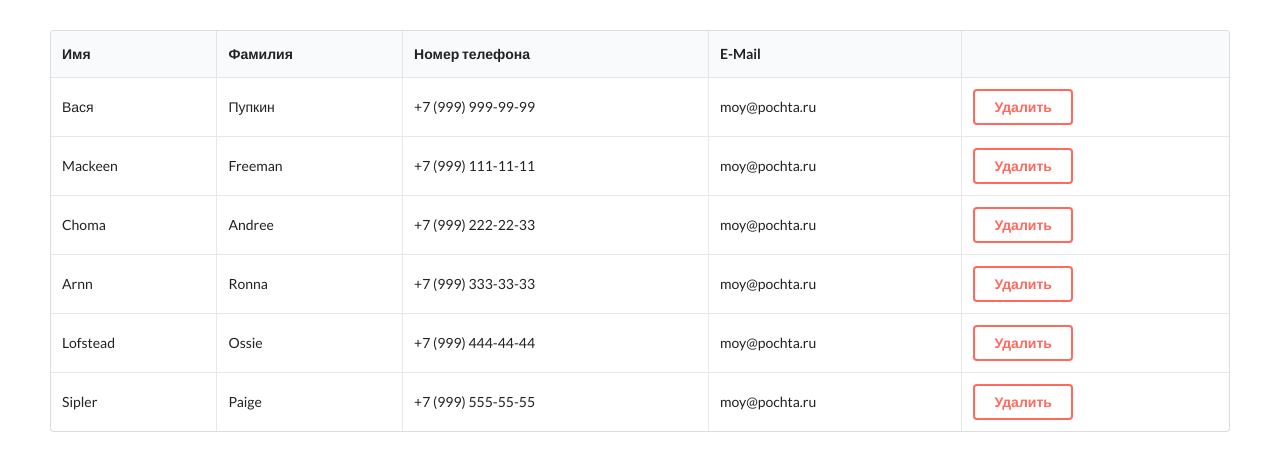
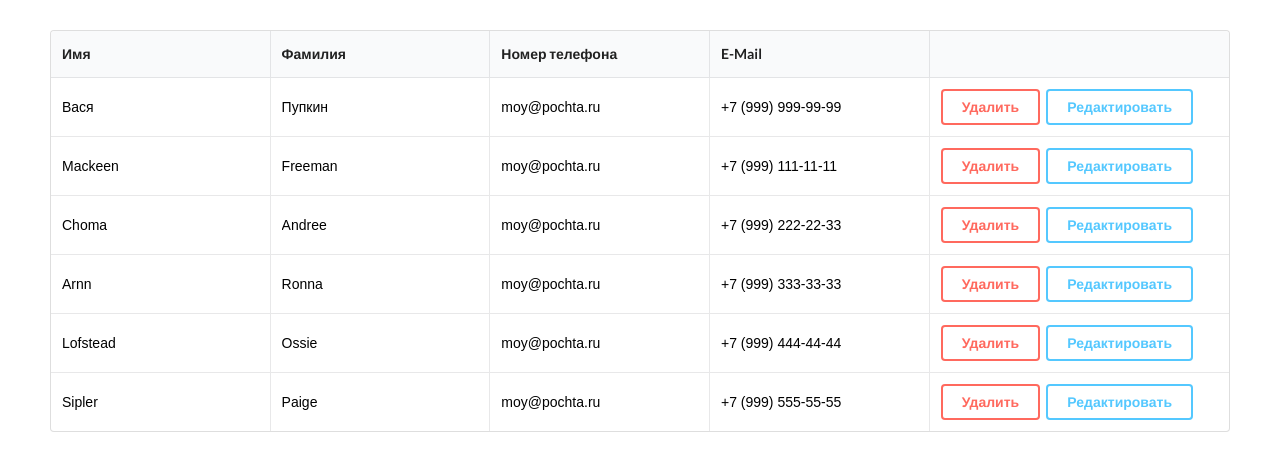
Before and after one commit to Archakov06/webacademy-js-1, a plain HTML site: page index.html in a window 1280 px wide. Drawn offline with nearby package versions, Linux system fonts and the light colour scheme.

Commit message:
Добавили удаление и редактирование

```diff
--- a/index.js
+++ b/index.js
@@ -1,4 +1,4 @@
-var peoples = [
+var people = [
    {
      "first_name": "Вася",
      "last_name": "Пупкин",
@@ -37,17 +37,57 @@ var peoples = [
    }
 ];
 
+function removeItem(i){
+  if (confirm('Вы действительно хотите удалить?')) {
+    $('#item-' + i).remove();
+  }
+}
+
+function editItem(i){
+  var text = $('#edit-' + i).text(); // Редактировать
+  var editable = text == 'Редактировать' ? true : false;
+  text = editable ? 'Сохранить' : 'Редактировать';
+
+  $('#item-' + i).find('input').each(function(){
+    if (editable) $(this).removeAttr('readonly'); else $(this).attr('readonly', '');
+  });
+
+  $('#edit-' + i).text(text);
+}
+
 $(document).ready(function(){
 
-	function createItem(man){
-		$('tbody').append('<tr id="item-0"><td>' + man.first_name + '</td><td>' + man.last_name + '</td><td>' + man.phone + '</td><td>' + man.email + '</td><td><button class="ui inverted red button">Удалить</button></td></tr>');
+	function createItem(man, i){
+
+    var first_name = man.first_name;
+    var last_name = man.last_name;
+    var email = man.email;
+    var phone = man.phone;
+
+    var arr = [
+      '<tr id="item-'+ i +'">',
+      '  <td><input readonly value="'+ first_name +'"></td>',
+      '  <td><input readonly value="'+ last_name +'"></td>',
+      '  <td><input readonly value="'+ email +'"></td>',
+      '  <td><input readonly value="'+ phone +'"></td>',
+      '  <td>',
+      '    <button id="remove-'+ i +'" onClick="removeItem('+ i +')" class="ui inverted red button">Удалить</button>',
+      '    <button id="edit-'+ i +'" onClick="editItem('+ i +')" class="ui inverted blue button">Редактировать</button>',
+      '  </td>',
+      '</tr>'
+    ];
+
+    var html = arr.join('');
+
+		$('tbody').append(html);
+
 	}
 
 	function createTable(){
-		var count = peoples.length;
+		var count = people.length;
 		for (var i = 0; i < count; i++) {
-			var man = peoples[i];
-			createItem(man);
+			var man = people[i];
+			createItem(man, i);
 		}
 	}
 
--- a/style.css
+++ b/style.css
@@ -8,3 +8,8 @@
 body {
   margin: 30px 50px;
 }
+
+input[readonly] {
+  border: 0;
+  background-color: transparent;
+}
```
